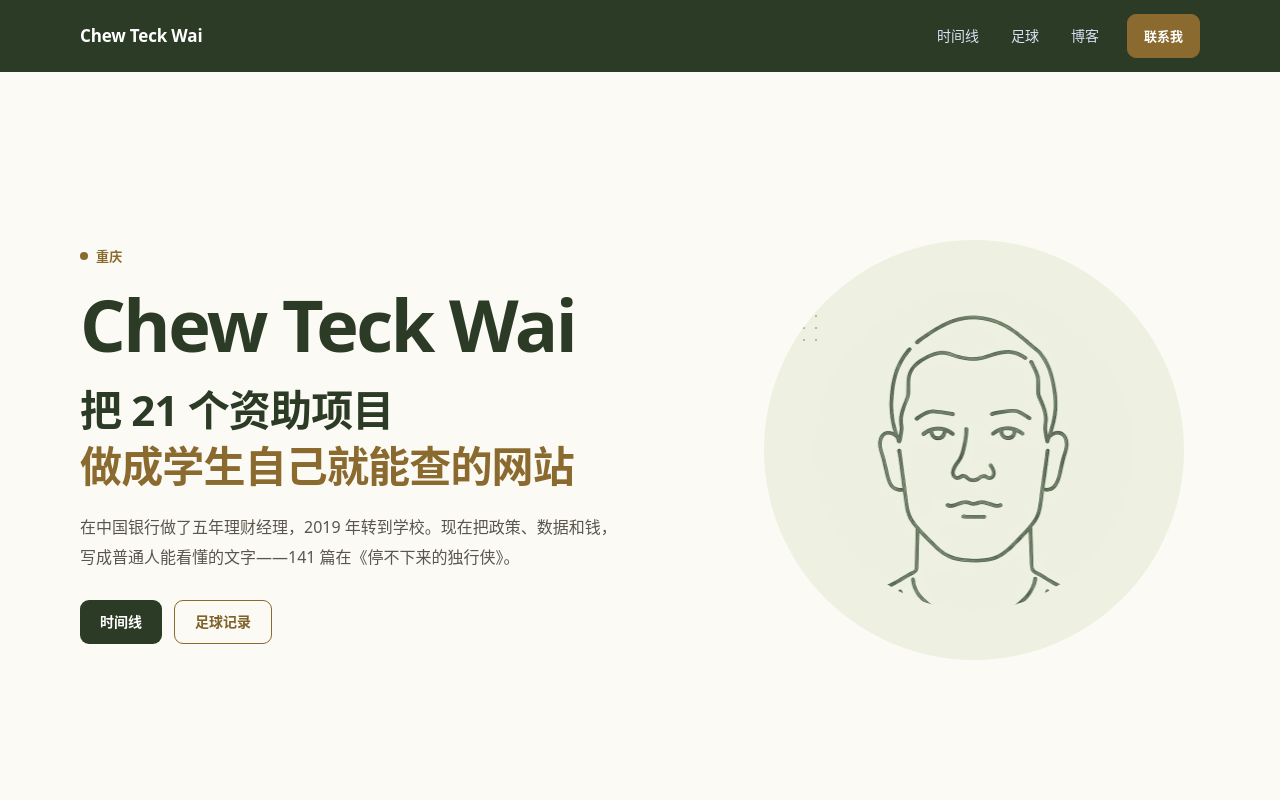
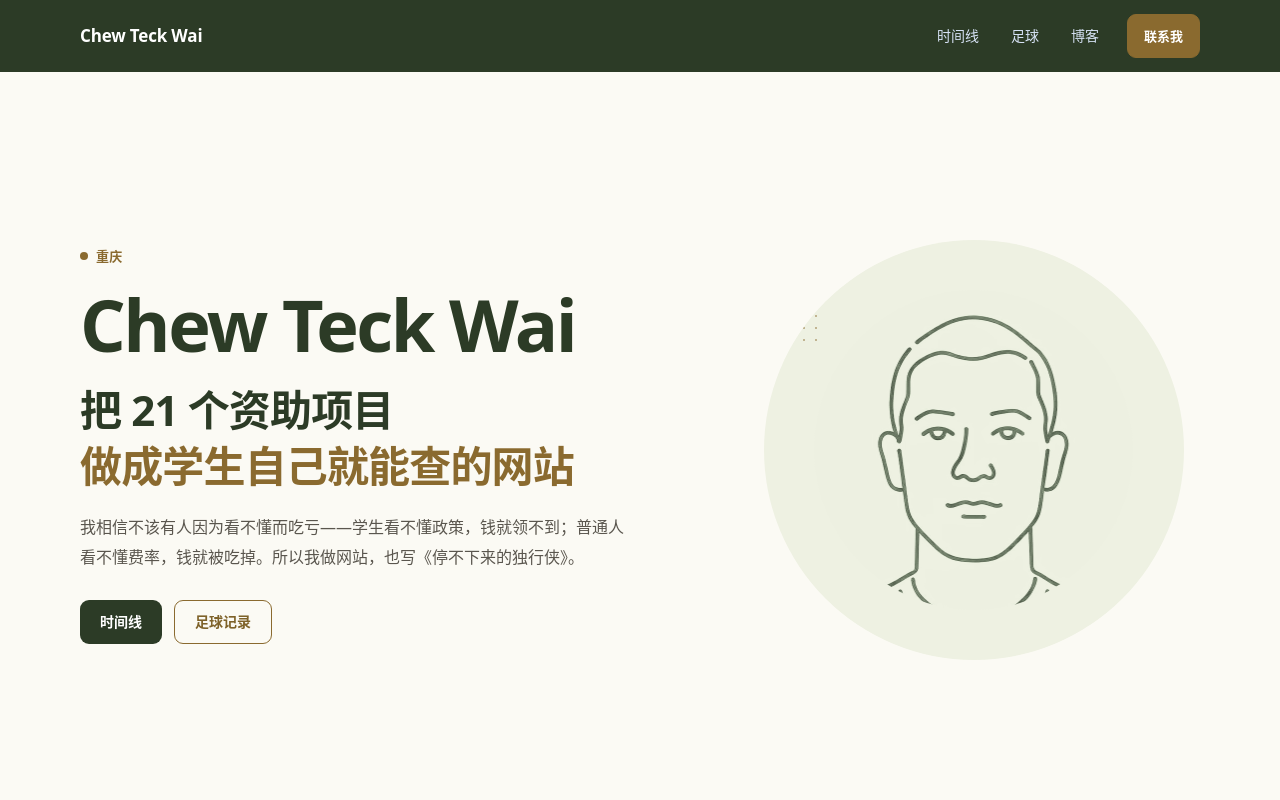
Before and after one commit to aot528800-hash/me, a plain HTML site: page index.html in a window 1280 px wide. Shown: the top 800 px of the page. Drawn offline with Linux system fonts and the light colour scheme.

Commit message:
首屏第二轮：11 个顶级站实抓分析后定为信念+作品互证（Nat Friedman 式）

```diff
--- a/index.html
+++ b/index.html
@@ -9,7 +9,7 @@
 <meta name="theme-color" content="#FBFAF4" media="(prefers-color-scheme:light)">
 <meta name="theme-color" content="#131614" media="(prefers-color-scheme:dark)">
 <title>Chew Teck Wai</title>
-<meta name="description" content="把 21 个资助项目做成学生自己就能查的网站。在中国银行做了五年理财经理，现在写《停不下来的独行侠》。">
+<meta name="description" content="把 21 个资助项目做成学生自己就能查的网站。我相信不该有人因为看不懂而吃亏——政策、数据和钱，都该是普通人能看懂的东西。">
 <link rel="icon" href="data:,">
 
 <!-- B2 首页 OG / Twitter / canonical 一套。静态写死，不靠 JS（微信爬虫不执行 JS）
@@ -19,7 +19,7 @@
 <meta property="og:type" content="website">
 <meta property="og:site_name" content="Chew Teck Wai">
 <meta property="og:title" content="Chew Teck Wai">
-<meta property="og:description" content="把 21 个资助项目做成学生自己就能查的网站。在中国银行做了五年理财经理，现在写《停不下来的独行侠》。">
+<meta property="og:description" content="把 21 个资助项目做成学生自己就能查的网站。我相信不该有人因为看不懂而吃亏——政策、数据和钱，都该是普通人能看懂的东西。">
 <meta property="og:locale" content="zh_CN">
 <meta property="og:url" content="https://aot528800-hash.github.io/me/">
 <meta property="og:image" content="https://aot528800-hash.github.io/me/assets/og-home.png">
@@ -1558,7 +1558,7 @@ html.js .view.is-active{ display:block; }
             <p class="hero-eyebrow">重庆</p>
             <h1 class="hero-name" id="hero-name" lang="en">Chew Teck Wai</h1>
             <p class="hero-big">把 21 个资助项目<br><em>做成学生自己就能查的网站</em></p>
-            <p class="hero-desc">在中国银行做了五年理财经理，2019 年转到学校。现在把政策、数据和钱，写成普通人能看懂的文字——141 篇在《停不下来的独行侠》。</p>
+            <p class="hero-desc">我相信不该有人因为看不懂而吃亏——学生看不懂政策，钱就领不到；普通人看不懂费率，钱就被吃掉。所以我做网站，也写《停不下来的独行侠》。</p>
             <p class="btn-row">
               <a class="btn btn--ink" href="#/story">时间线</a>
               <a class="btn btn--blue" href="#/football">足球记录</a>
```
Also changed, not shown: 1 other file.
